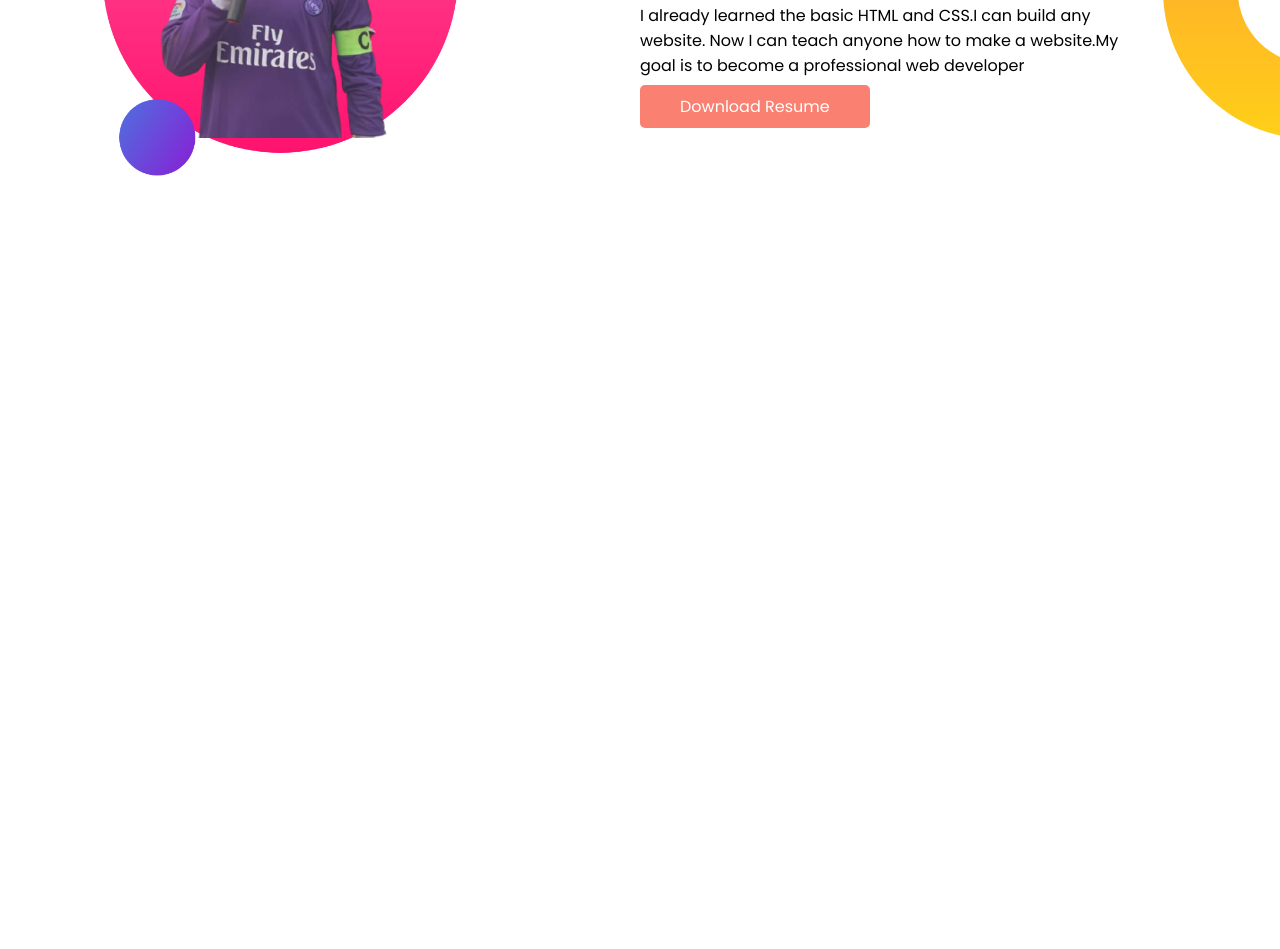
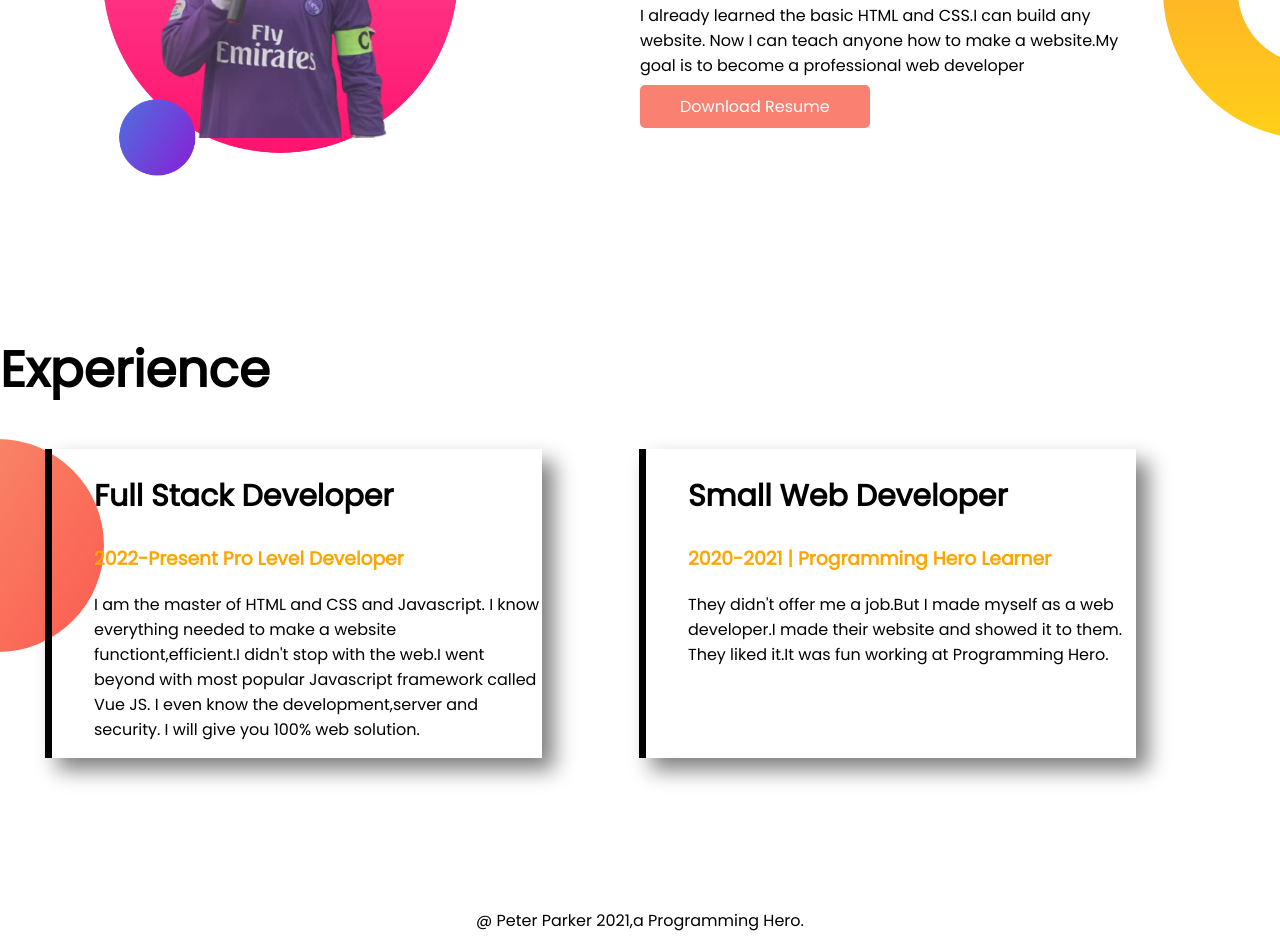
Before and after one commit to FazleRahmanEvan/Evan-portfoilio, a plain HTML site: page index.html in a window 1280 px wide. Shown: the part 816-1765 px from the top of the page. Before the commit the page ends 1149 px from the top, so only its background shows below. Drawn offline with Linux system fonts and the light colour scheme.

Commit message:
footer and experience added

```diff
--- a/index.html
+++ b/index.html
@@ -11,7 +11,7 @@
     <link rel="stylesheet" href="style.css">
 </head>
 <body>
-   <section class="top-banner">
+   <section class="top-banner flexible-container ">
     <div class= "half-width">
         <h1>Welcome To</h1>
         <h1 > <span class="orange-color">Evan Shakib</span>  World</h1>
@@ -24,7 +24,7 @@
        </div>
    </section>
 
-   <section class="Dream-Big">
+   <section class="Dream-Big flexible-container">
        <div class= "half-width">
            <img src="images/my-bg2.png" alt="">
 
@@ -36,6 +36,25 @@
            <a class= "link-button" target="_blank" href="https://www.linkedin.com/company/programminghero">Download Resume</a>
        </div>
    </section>
+    <section class= "experience-area">
+        <h1>Experience</h1>
+        <div class="flexible-container">
+            <div id="full-stack-developer" class= "experience-item"  >
+                <h2>Full Stack Developer</h2>
+                <h3 class="orange-color">2022-Present Pro Level Developer</h3>
+                <p>I am the master of HTML and CSS and Javascript. I know everything needed to make a website functiont,efficient.I didn't stop with the web.I went beyond with most popular Javascript framework called Vue JS. I even know the development,server and security. I will give you 100% web solution.</p>
+            </div>
+            <div id= "web-dev-experience" class= "experience-item">
+                <h2>Small Web Developer</h2>
+                <h3 class="orange-color">2020-2021 | Programming Hero Learner</h3>
+                <p>They didn't offer me a job.But I made myself as a web developer.I made their website and showed it to them. They liked it.It was fun working at Programming Hero.</p>
+            </div>
+        </div>
+
+    </section>
+    <footer>
+        <p>@ Peter Parker 2021,a Programming Hero.</p>
+    </footer>
 
 </body>
 </html>
--- a/style.css
+++ b/style.css
@@ -6,10 +6,13 @@ h1{
     font-size: 50px;
 
 }
+h2{
+    font-size: 30px;
+}
 .orange-color{
     color:orange;
 }
-section{
+.flexible-container{
     display:flex;
     margin-bottom: 150px;
 
@@ -37,5 +40,33 @@ section{
     background-image: url(images/dream-bg.png);
     background-repeat: no-repeat;
     background-position: right;
+}
+.experience-area{
+    background-image: url(images/exp-bg.png);
+    background-repeat: no-repeat;
+    background-position: left;
 
 }
+.experience-item{
+    width: 35%;
+    margin-left: 45px;
+    margin-right: 52px;
+    padding-left: 42px;
+    box-shadow: 12px 12px 20px gray;
+
+}
+#web-dev-experience{
+    border-left: 7px solid;
+    border-image: linear-gradient(rgb(127, 127, 177) cyan) ;
+    border-image-slice: 1;
+
+}
+#full-stack-developer{
+    border-left: 7px solid;
+    border-image: linear-gradient(blue rgb(7, 112, 112)) ;
+    border-image-slice: 1;
+
+}
+footer p{
+    text-align: center;
+}
```
